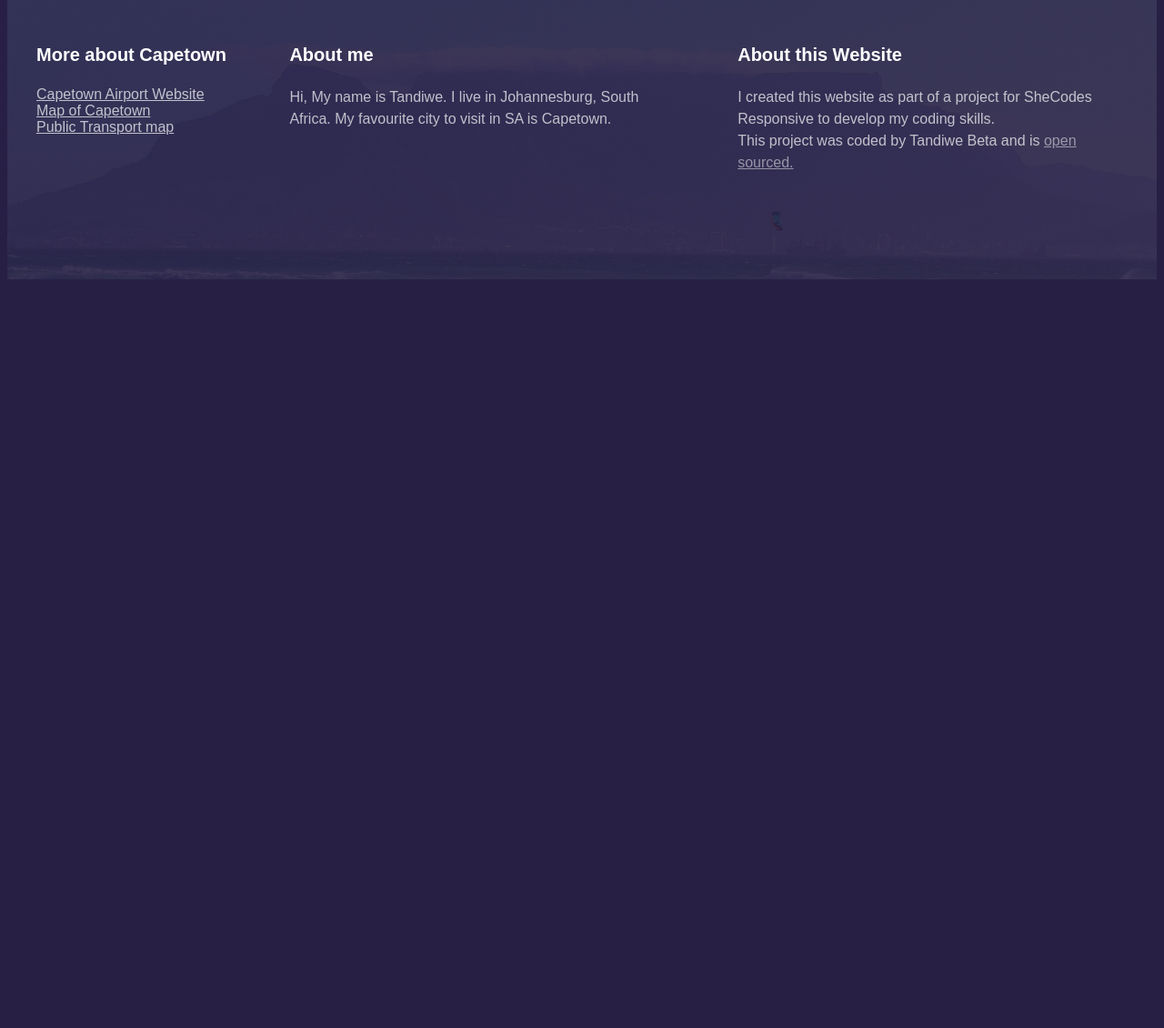
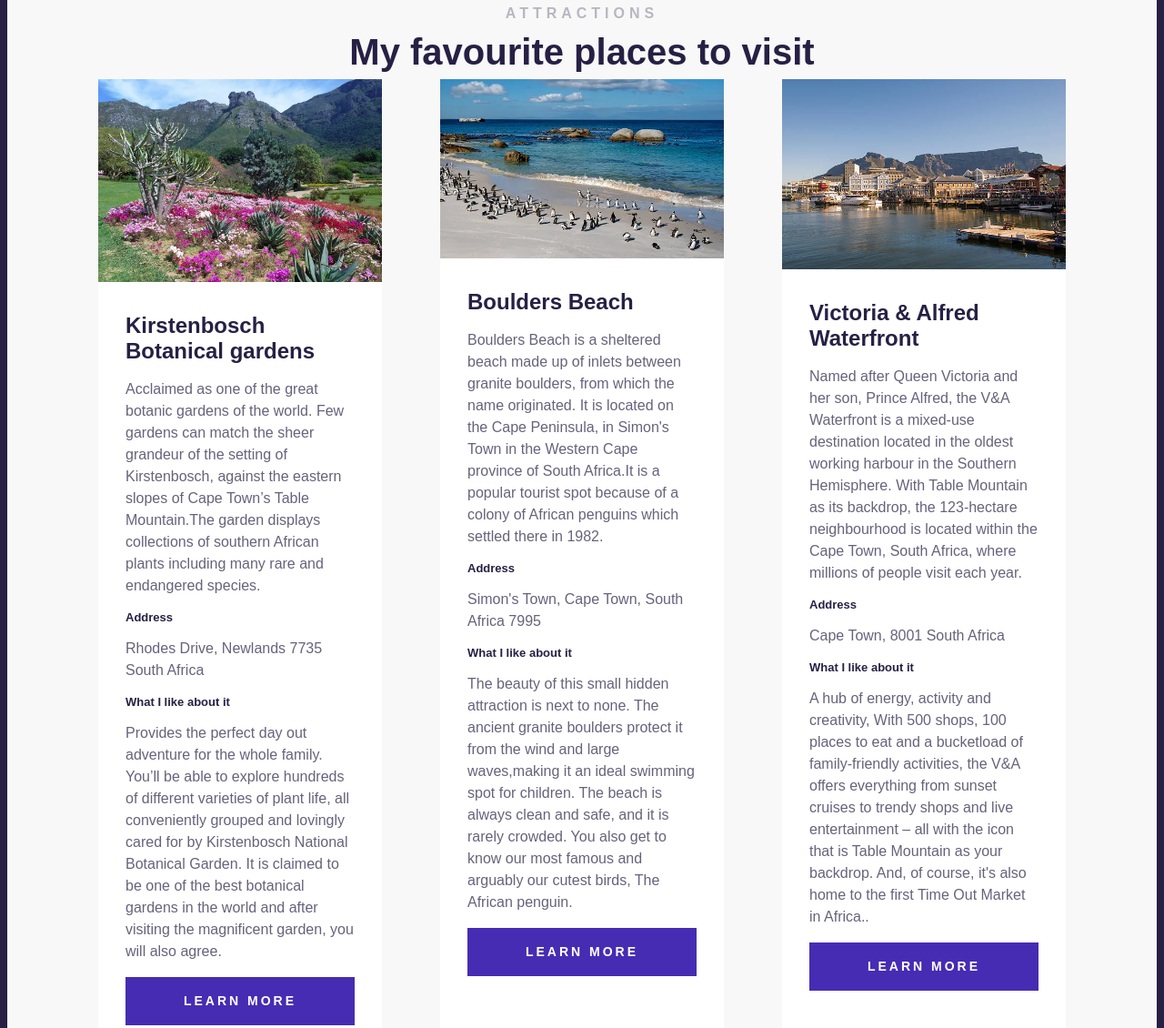
Before and after one commit to TandiweBeta/capetown-travel-project, a plain HTML site: page index.html in a window 1280 px wide. Shown: the part 1460-2590 px from the top of the page at 91% size. Before the commit the page ends 1775 px from the top, so only its background shows below. Drawn offline with Linux system fonts and the light colour scheme.

Commit message:
Added cards to the project and adjusted the css accordingly

```diff
--- a/index.html
+++ b/index.html
@@ -31,6 +31,83 @@
       This is where Cape Town is located. They call it ‘the Fairest Cape’, and there’s a reason for this. It really is a magical city, with flat-topped Table Mountain looming over it. It stretches around the mountain, and wherever you are, there are often glimpses of sea and golden beaches, not to mention that iconic mountain as its beautiful backdrop.
     </p>
     </div>
+    </section>
+    <section class="secondary">
+      <h2 class="text-center">Attractions</h2>
+      <h3 class="text-center"> My favourite places to visit</h3>
+
+      <div class="grid grid-cards">
+        <div class="card">
+          <div class="card-header">
+          <img src="../images/kirstenbosch-gardens.webp"
+          alt="image of kirstenbosch botanical gardens"
+          class="img-responsive"/>
+          </div>
+          <div class="card-body">
+          <h4>Kirstenbosch Botanical gardens</h4>
+          <p>
+            Acclaimed as one of the great botanic gardens of the world. Few gardens can match the sheer grandeur of the setting of Kirstenbosch, against the eastern slopes of Cape Town’s Table Mountain.The garden displays collections of southern African plants including many rare and endangered species.
+            </p>
+            <h5>Address</h5>
+            <p> Rhodes Drive, Newlands 7735 South Africa</p>
+            <h5>What I like about it</h5>
+            <p>
+              Provides the perfect day out adventure for the whole family. You’ll be able to explore hundreds of different varieties of plant life, all conveniently grouped and lovingly cared for by Kirstenbosch National Botanical Garden. It is claimed to be one of the best botanical gardens in the world and after visiting the magnificent garden, you will also agree.
+            </p>
+
+
+            <a href="https://www.sanbi.org/gardens/kirstenboch/visitor-information/information/"
+            target="_blank"
+            class="btn">Learn more</a>
+             </div>
+        </div>
+
+         <div class="card">
+          <div class="card-header">
+          <img src="../images/Boulders-beach.webp"
+          alt="image of Boulders beach"
+          class="img-responsive"/>
+          </div>
+          <div class="card-body">
+          <h4>Boulders Beach</h4>
+          <p>
+            Boulders Beach is a sheltered beach made up of inlets between granite boulders, from which the name originated. It is located on the Cape Peninsula, in Simon's Town in the Western Cape province of South Africa.It is a popular tourist spot because of a colony of African penguins which settled there in 1982.
+            </p>
+            <h5>Address</h5>
+            <p> Simon's Town, Cape Town, South Africa 7995</p>
+            <h5>What I like about it</h5>
+            <p>
+              The beauty of this small hidden attraction is next to none. The ancient granite boulders protect it from the wind and large waves,making it an ideal swimming spot for children. The beach is always clean and safe, and it is rarely crowded. You also get to know our most famous and arguably our cutest birds, The African penguin.
+            </p>
+            <a href="https://www.southafrica.net/gl/en/travel/article/visit-the-boulders-beach-penguins"
+            target="_blank"
+            class="btn">Learn more</a>
+            </div>
+        </div>
+
+         <div class="card">
+          <div class="card-header">
+          <img src="../images/VAwaterfront.jpg"
+          alt="image of kirstenbosch botanical gardens"
+          class="img-responsive"/>
+          </div>
+          <div class="card-body">
+          <h4>Victoria & Alfred Waterfront</h4>
+          <p>
+           Named after Queen Victoria and her son, Prince Alfred, the V&A Waterfront is a mixed-use destination located in the oldest working harbour in the Southern Hemisphere. With Table Mountain as its backdrop, the 123-hectare neighbourhood is located within the Cape Town, South Africa, where millions of people visit each year.
+            </p>
+            <h5>Address</h5>
+            <p> Cape Town, 8001 South Africa</p>
+            <h5>What I like about it</h5>
+            <p>
+              A hub of energy, activity and creativity, With 500 shops, 100 places to eat and a bucketload of family-friendly activities, the V&A offers everything from sunset cruises to trendy shops and live entertainment – all with the icon that is Table Mountain as your backdrop. And, of course, it's also home to the first Time Out Market in Africa..
+            </p>
+            <a href="https://www.waterfront.co.za/leisure/attractions/"
+            target="_blank"
+            class="btn">Learn more</a>
+            </div>
+        </div>
+      </div>
     </section>
   </main>
   <footer>
--- a/src/style.css
+++ b/src/style.css
@@ -5,6 +5,9 @@ body{
 .container{
   max-width: 1400px;
   margin: 0 auto;
+}
+.text-center{
+  text-align: center;
 }
 .grid{
   display: grid;
@@ -16,10 +19,40 @@ body{
 .grid-3-columns{
   grid-template-columns: 1fr 2fr 2fr;
 }
+.grid-cards{
+  grid-template-columns: 1fr 1fr 1fr;
+}
+.card{
+  background-color: white;
+}
+.card-body{
+  padding: 30px;
+}
+.card-footer{
+  padding:0 30px 20px ;
+}
+
+.btn{
+  display: block;
+  color: white;
+  font-weight: 700;
+  font-size: 14px;
+  text-align: center;
+  letter-spacing: 3px;
+  text-transform: uppercase;
+  line-height: 1.5;
+  padding: 16px;
+  background-color: #462cb3;
+  text-decoration: none;
+
+}
 section{
-  max-width: 1200px;
+  max-width: 100%;
   margin: 0 auto;
-  padding: 100px 0;
+  padding: 100px ;
+}
+section.secondary{
+  background:#f8f8f8 ;
 }
 .img-responsive{
   max-width: 100%;
@@ -98,6 +131,21 @@ main p{
   opacity: 0.7;
 
 }
+main h4{
+font-weight: 700;
+font-size: 24px;
+list-style: 1;
+color: #272044;
+margin: 0;
+}
+main h5{
+  font-weight: 700;
+  font-size: 13px;
+  line-height: 1;
+  color: #272044;
+  margin: 0;
+
+}
 
 footer{
   color: white;
```
Also changed, not shown: images/Boulders-beach.webp (added), images/VAwaterfront.jpg (added), images/kirstenbosch-gardens.webp (added).
